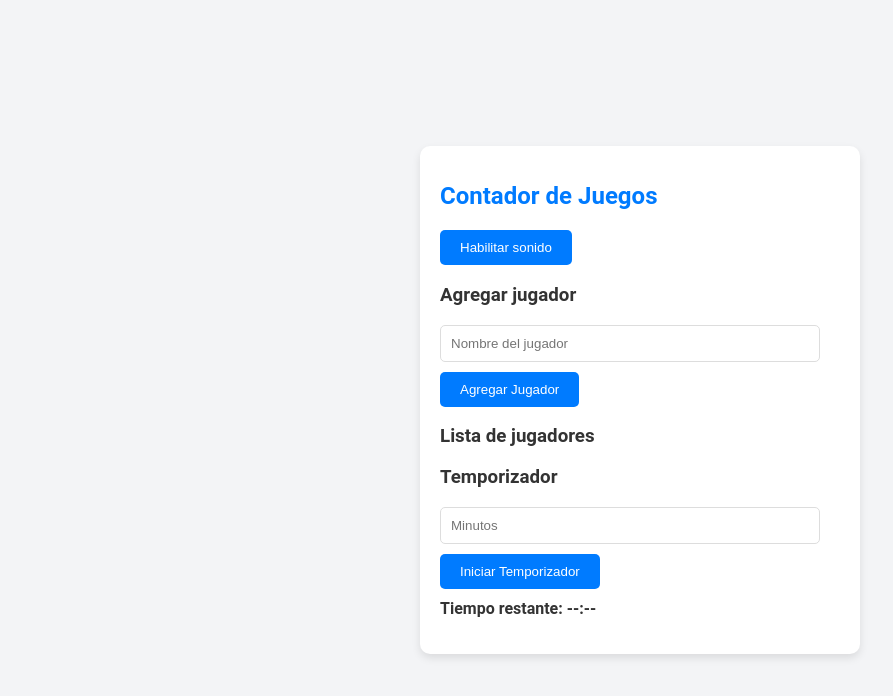
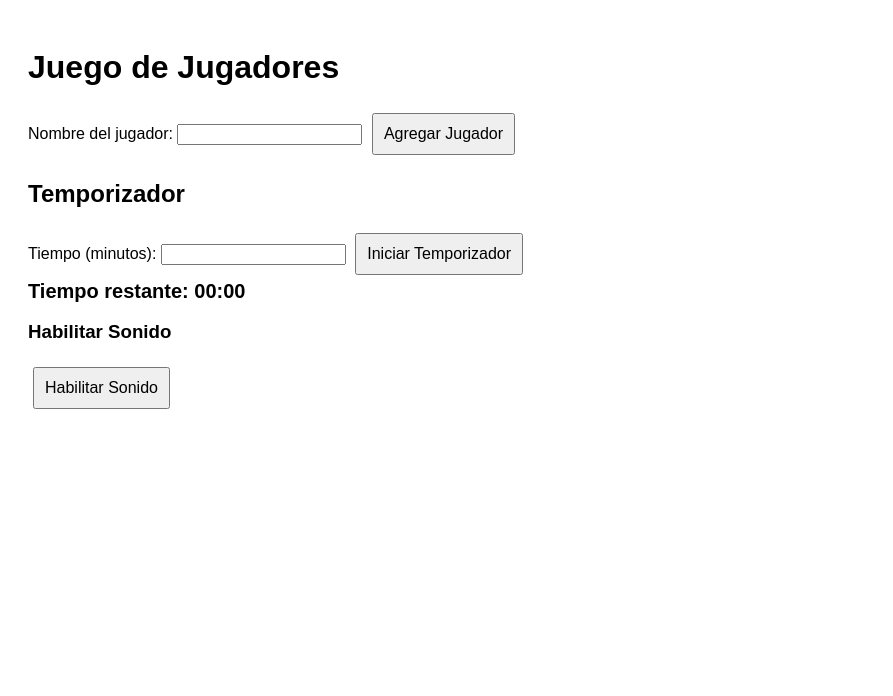
Before and after one commit to MartinMontagner/contador-juego, a plain HTML site: page index.html in a window 1280 px wide. Shown: the whole page, without its empty margins (0-893 px from the left). Drawn offline with Linux system fonts and the light colour scheme.

Commit message:
actualizando funcion alarma

```diff
--- a/index.html
+++ b/index.html
@@ -1,106 +1,36 @@
 <!DOCTYPE html>
-<html lang="en">
+<html lang="es">
 <head>
   <meta charset="UTF-8">
   <meta name="viewport" content="width=device-width, initial-scale=1.0">
-  <title>Contador de Juegos</title>
+  <title>Juego de Jugadores</title>
   <style>
-    body {
-      font-family: 'Roboto', Arial, sans-serif;
-      margin: 0;
-      padding: 0;
-      background-color: #f3f4f6;
-      color: #333;
-      display: flex;
-      justify-content: center;
-      align-items: center;
-      min-height: 100vh;
-    }
-
-    .container {
-      background: white;
-      border-radius: 10px;
-      padding: 20px;
-      box-shadow: 0 4px 8px rgba(0, 0, 0, 0.1);
-      max-width: 400px;
-      width: 90%;
-    }
-
-    h1 {
-      font-size: 24px;
-      color: #007BFF;
-      margin-bottom: 20px;
-    }
-
-    input[type="text"], input[type="number"] {
-      width: calc(100% - 20px);
-      padding: 10px;
-      margin-bottom: 10px;
-      border: 1px solid #ddd;
-      border-radius: 5px;
-      box-sizing: border-box;
-    }
-
-    button {
-      background-color: #007BFF;
-      color: white;
-      border: none;
-      border-radius: 5px;
-      padding: 10px 20px;
-      cursor: pointer;
-      margin-right: 5px;
-    }
-
-    button:hover {
-      background-color: #0056b3;
-    }
-
-    button:disabled {
-      background-color: #ddd;
-      cursor: not-allowed;
-    }
-
-    ul {
-      list-style: none;
-      padding: 0;
-    }
-
-    .player-item {
-      display: flex;
-      justify-content: space-between;
-      align-items: center;
-      margin-bottom: 10px;
-      background: #f9f9f9;
-      padding: 10px;
-      border-radius: 5px;
-      box-shadow: 0 2px 4px rgba(0, 0, 0, 0.1);
-    }
-
-    #timer-display {
-      font-weight: bold;
-      margin-top: 10px;
-    }
+    body { font-family: Arial, sans-serif; padding: 20px; }
+    button { margin: 5px; padding: 10px; font-size: 16px; cursor: pointer; }
+    #player-list { list-style-type: none; padding: 0; }
+    .player-item { margin: 10px 0; }
+    #timer-display { font-size: 20px; font-weight: bold; }
   </style>
 </head>
 <body>
-  <div class="container">
-    <h1>Contador de Juegos</h1>
 
-    <!-- Botón para habilitar sonido -->
-    <button id="enable-audio">Habilitar sonido</button>
+  <h1>Juego de Jugadores</h1>
+  <div>
+    <label for="player-name">Nombre del jugador:</label>
+    <input type="text" id="player-name">
+    <button id="add-player">Agregar Jugador</button>
+  </div>
 
-    <h3>Agregar jugador</h3>
-    <input type="text" id="player-name" placeholder="Nombre del jugador">
-    <button id="add-player">Agregar Jugador</button>
+  <ul id="player-list"></ul>
 
-    <h3>Lista de jugadores</h3>
-    <ul id="player-list"></ul>
+  <h2>Temporizador</h2>
+  <label for="timer-input">Tiempo (minutos):</label>
+  <input type="number" id="timer-input" min="1">
+  <button id="start-timer">Iniciar Temporizador</button>
+  <div id="timer-display">Tiempo restante: 00:00</div>
 
-    <h3>Temporizador</h3>
-    <input type="number" id="timer-input" placeholder="Minutos" min="1">
-    <button id="start-timer">Iniciar Temporizador</button>
-    <p id="timer-display">Tiempo restante: --:--</p>
-  </div>
+  <h3>Habilitar Sonido</h3>
+  <button id="enable-sound">Habilitar Sonido</button>
 
   <script src="script.js"></script>
 </body>
--- a/script.js
+++ b/script.js
@@ -5,6 +5,7 @@ document.addEventListener("DOMContentLoaded", () => {
     const timerInput = document.getElementById("timer-input");
     const startTimerButton = document.getElementById("start-timer");
     const timerDisplay = document.getElementById("timer-display");
+    const enableSoundButton = document.getElementById("enable-sound");
 
     const players = [];
     const maxPlayers = 10;
@@ -13,9 +14,8 @@ document.addEventListener("DOMContentLoaded", () => {
     let audioEnabled = false;
     const audio = new Audio("https://www.soundjay.com/button/beep-07.wav");
 
-    // Habilitar sonido en la primera interacción
-    document.body.addEventListener("click", () => {
-      if (!audioEnabled) {
+    // Habilitar sonido con el botón
+    enableSoundButton.addEventListener("click", () => {
       audio.play().then(() => {
         audioEnabled = true;
         alert("Sonido habilitado. Ahora puedes usar el temporizador.");
@@ -23,7 +23,6 @@ document.addEventListener("DOMContentLoaded", () => {
         console.error("Error al habilitar el sonido:", error);
         alert("No se pudo habilitar el sonido, asegúrate de habilitarlo en tu navegador.");
       });
-      }
     });
 
     // Renderizar jugadores
```
Lines whose indentation alone changed are shown as unchanged.
